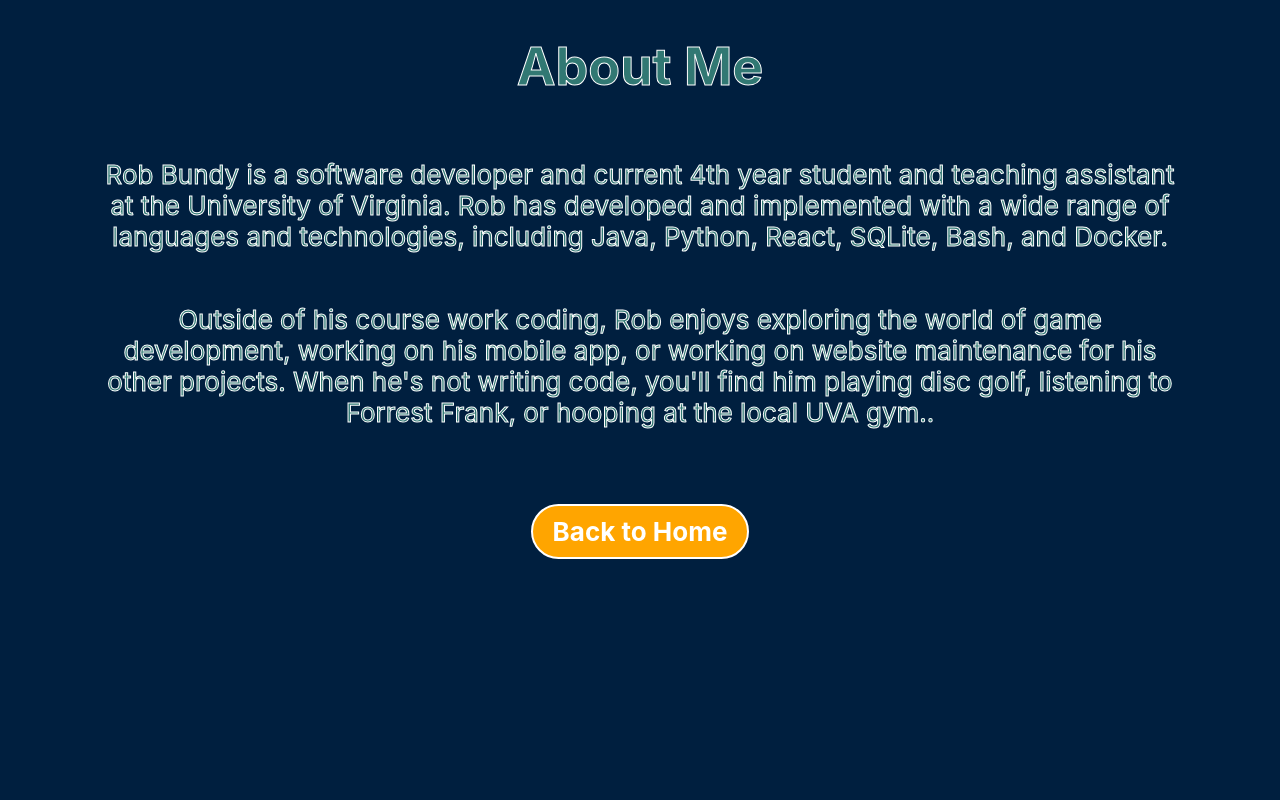
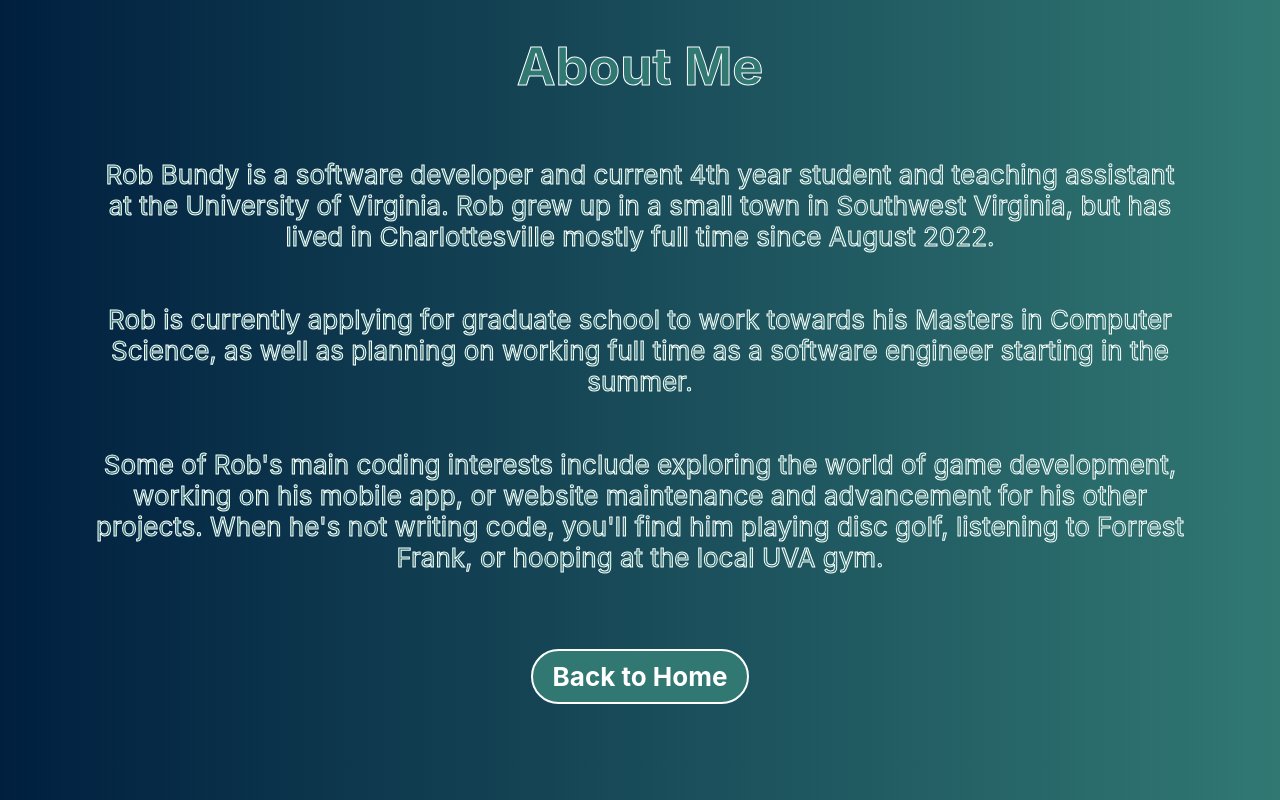
Before and after one commit to RobBundy2002/Website, a React (Create React App) app: page /#/Website/aboutme in a window 1280 px wide. Shown: the top 800 px of the page. Built offline with nearby package versions, Linux system fonts and the light colour scheme.

Commit message:
Stylistic Changes

```diff
--- a/src/AboutMe.css
+++ b/src/AboutMe.css
@@ -1,7 +1,7 @@
 .about-me-container {
     text-align: center;
-    background-color: #001f3f;
-    color: #FFA500;
+    background: linear-gradient(to right, #001f3f, #317873);
+    color: white;
     display: flex;
     flex-direction: column;
     align-items: center;
@@ -18,7 +18,7 @@
 }
 
 .back-to-home3 {
-    background-color: orange;
+    background-color: #317873;
     color: white;
     padding: 10px 20px;
     border-radius: 50px;
@@ -30,8 +30,7 @@
 }
 
 .back-to-home3:hover {
-    background-color: white;
-    color: orange;
+    background-color: #5f9ea0;
 }
 
 @media (max-width: 1200px) {
--- a/src/AboutMe.js
+++ b/src/AboutMe.js
@@ -7,10 +7,18 @@ const AboutMePage = () => {
         <div className="about-me-container">
             <h1>About Me</h1>
             <p>
-                Rob Bundy is a software developer and current 4th year student and teaching assistant at the University of Virginia. Rob has developed and implemented with a wide range of languages and technologies, including Java, Python, React, SQLite, Bash, and Docker.
+                Rob Bundy is a software developer and current 4th year student and teaching assistant at the University
+                of Virginia. Rob grew up in a small town in Southwest Virginia, but has lived in Charlottesville mostly
+                full time since August 2022.
             </p>
             <p>
-                Outside of his course work coding, Rob enjoys exploring the world of game development, working on his mobile app, or working on website maintenance for his other projects. When he's not writing code, you'll find him playing disc golf, listening to Forrest Frank, or hooping at the local UVA gym..
+                Rob is currently applying for graduate school to work towards his Masters in Computer Science, as well
+                as planning on working full time as a software engineer starting in the summer.
+            </p>
+            <p>
+                Some of Rob's main coding interests include exploring the world of game development, working on his
+                mobile app, or website maintenance and advancement for his other projects. When he's not writing code, you'll
+                find him playing disc golf, listening to Forrest Frank, or hooping at the local UVA gym.
             </p>
             <Link to="/Website/" className="back-to-home3">
                 Back to Home
--- a/src/ContactMe.css
+++ b/src/ContactMe.css
@@ -38,7 +38,7 @@
 }
 
 .linkedin-button {
-    background-color: #0A66C2;
+    background-color: #49796b;
     color: white;
     padding: 10px 20px;
     border-radius: 5px;
@@ -53,7 +53,7 @@
 }
 
 .email-button {
-    background-color: mediumseagreen;
+    background-color: #5f9ea0;
     color: white;
     padding: 10px 20px;
     border-radius: 5px;
@@ -68,7 +68,7 @@
 }
 
 .github-button {
-    background-color: indianred;
+    background-color: #317873;
     color: white;
     padding: 10px 20px;
     border-radius: 5px;
@@ -83,17 +83,16 @@
 }
 
 .linkedin-button:hover {
-    background-color: #004C87;
+    background-color: #317873;
 }
 
 .email-button:hover {
-    background-color: darkgreen;
+    background-color: #a0d6b4;
 }
 
 .github-button:hover {
-    background-color: red;
+    background-color: #5f9ea0;
 }
-
 
 .back-to-home4 {
     background-color: #317873;
@@ -108,7 +107,7 @@
 }
 
 .back-to-home4:hover {
-    background-color: white;
+    background-color: #5f9ea0;
 }
 
 
```
